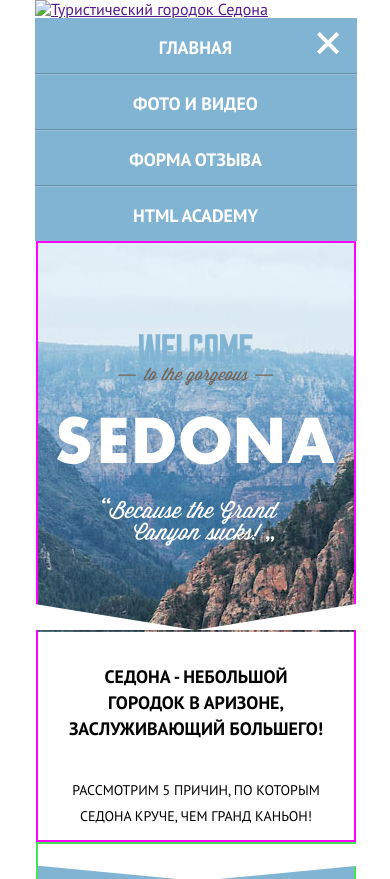
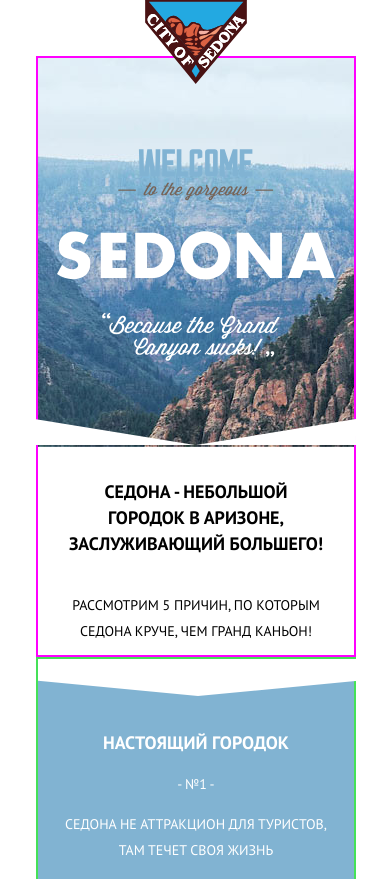
Before and after one commit to Crouwing/1484823-sedona-20, a website: page source/index.html in a window 390 px wide. Shown: the top 879 px of the page. Drawn offline with nearby package versions, Linux system fonts and the light colour scheme; files that its build step writes are made by us from their sources.

Commit message:
Index Mobile готов

```diff
--- a/source/index.html
+++ b/source/index.html
@@ -13,9 +13,6 @@
 
     <nav class="main-nav">
       <button class="main-nav__toggle" aria-label="Открыть меню"></button>
-      <a href="">
-        <img src="" width="" height="" alt="Туристический городок Седона">
-      </a>
       <ul class="main-nav__list site-list">
         <li class="site-list__item site-list__item--main">
           <a class="site-list__link" href="index.html">Главная</a>
@@ -24,6 +21,11 @@
         <li class="site-list__item site-list__item--form"><a class="site-list__link" href="form.html">Форма отзыва</a></li>
         <li class="site-list__item site-list__item--academy"><a class="site-list__link" href="">HTML Academy</a></li>
       </ul>
+      <div class="main-nav__logo">
+        <a href="">
+          <img class="main-nav__logo-img" src="../img/logo-sedona-mobile.svg" width="102" height="84" alt="Туристический городок Седона">
+        </a>
+      </div>
     </nav>
   </header>
 
--- a/source/sass/blocks/main-nav.scss
+++ b/source/sass/blocks/main-nav.scss
@@ -7,11 +7,12 @@
 
 .main-nav__list {
   @include reset-list;
+  display: none;
 }
 
 .main-nav__toggle {
   position: absolute;
-  top: 32px;
+  top: 15px;
   right: 18px;
   z-index: 2;
   display: block;
@@ -27,3 +28,14 @@
     background-color: $white-color;
   }
 }
+
+.main-nav__logo {
+  min-width: 320px;
+  min-height: 56px;
+}
+
+.main-nav__logo-img {
+  position: absolute;
+  z-index: 1;
+  left: 110px;
+}
```
Also changed, not shown: source/form.html (+5 -3 lines), source/photo.html (+5 -3 lines).
